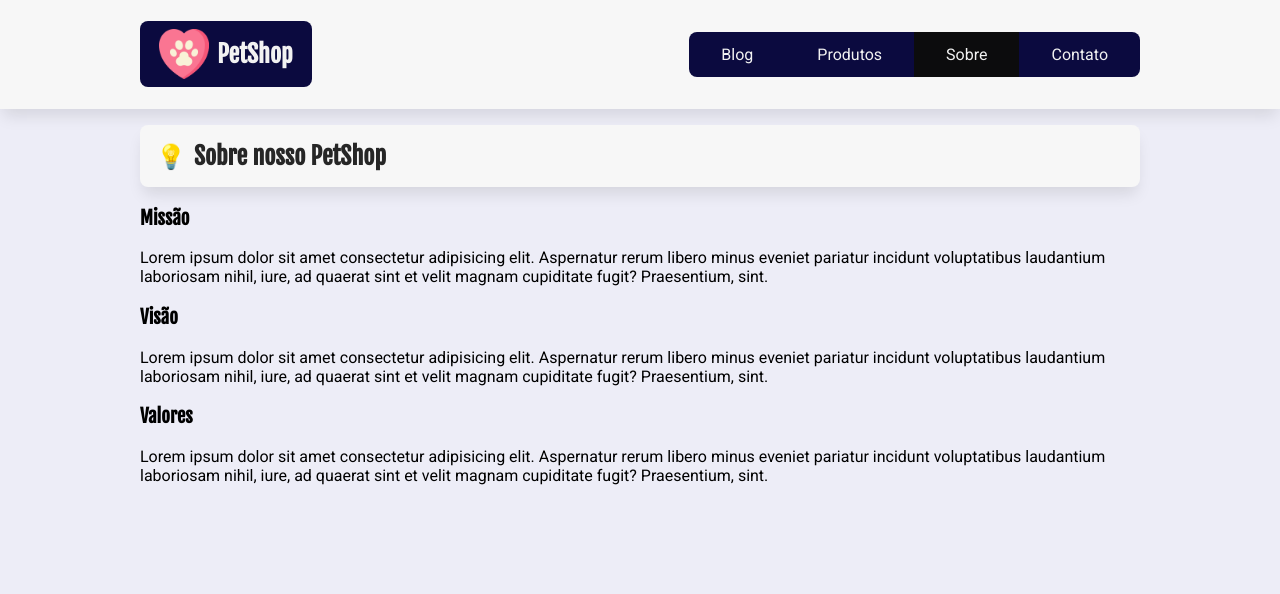
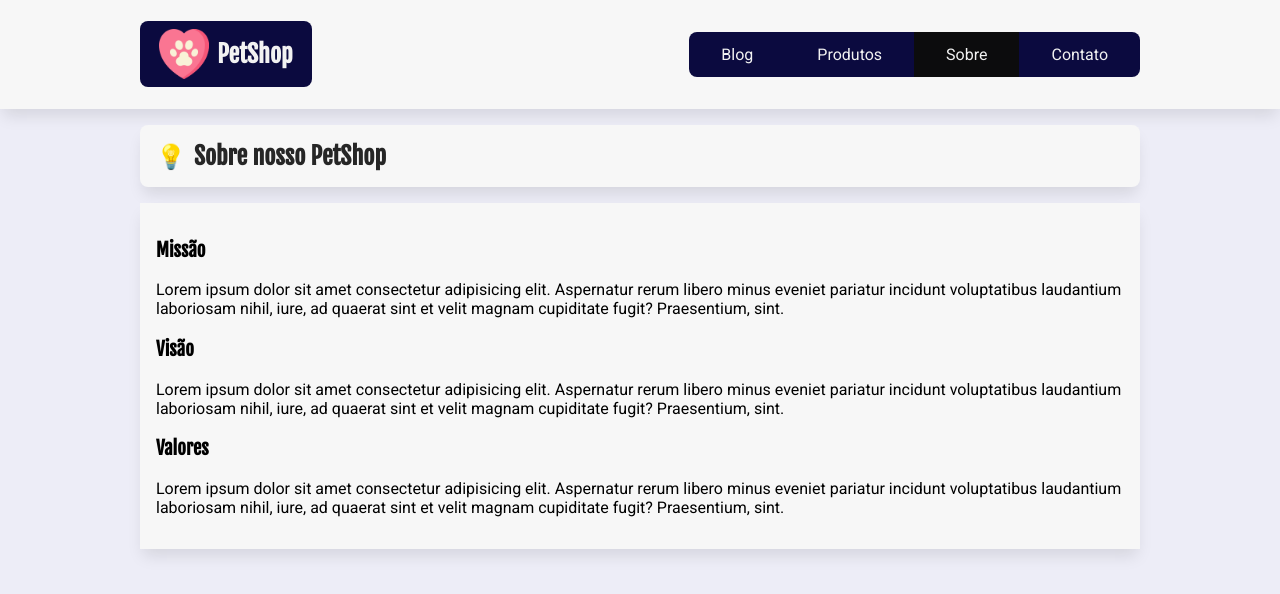
Before and after one commit to lucasmendeshy/petshop, a React (Create React App) app: page /sobre in a window 1280 px wide. Shown: the top 594 px of the page. Built offline with nearby package versions, Linux system fonts and the light colour scheme.

Commit message:
Adição do Caixa no contato 404

```diff
--- a/src/Components/Caixa/Caixa.jsx
+++ b/src/Components/Caixa/Caixa.jsx
@@ -1,5 +1,5 @@
 import estilos from "./Caixa.module.css";
 const Caixa = (props) => {
-  return <div>{props.children}</div>;
+  return <div className={estilos.caixa}>{props.children}</div>;
 };
 export default Caixa;
--- a/src/Components/Caixa/Caixa.module.css
+++ b/src/Components/Caixa/Caixa.module.css
@@ -0,0 +1,6 @@
+.caixa {
+  width: 100%;
+  background-color: #f7f7f7;
+  box-shadow: var(--sombra-box);
+  padding: 1rem;
+}
--- a/src/index.css
+++ b/src/index.css
@@ -62,7 +62,7 @@ h2 {
 }
 
 /* Estilos para área genérica do layout */
-#sobre,
+/* #sobre,
 #produtos,
 #contato,
 #pagina404 {
@@ -70,4 +70,4 @@ h2 {
   background-color: #f7f7f7;
   box-shadow: var(--sombra-box);
   padding: 1rem;
-}
+} */
--- a/src/pages/404/Pagina404.jsx
+++ b/src/pages/404/Pagina404.jsx
@@ -1,3 +1,4 @@
+import Caixa from "../../Components/Caixa/Caixa";
 import estilos from "./Pagina404.module.css";
 import imagem404 from "../../assets/images/404.svg";
 const Pagina404 = () => {
@@ -5,14 +6,14 @@ const Pagina404 = () => {
     <section className={estilos.pagina404}>
       <h2 className={estilos.titulo_secao}>Au, au, au, foi mal!</h2>
 
-      <div id="pagina404">
+      <Caixa id="pagina404">
         <h3>Ops! Página não encontrada!</h3>
         <img
           src={imagem404}
           className={estilos.imagem404}
           alt="Ilustração do cachorro butinho"
         />
-      </div>
+      </Caixa>
     </section>
   );
 };
```
